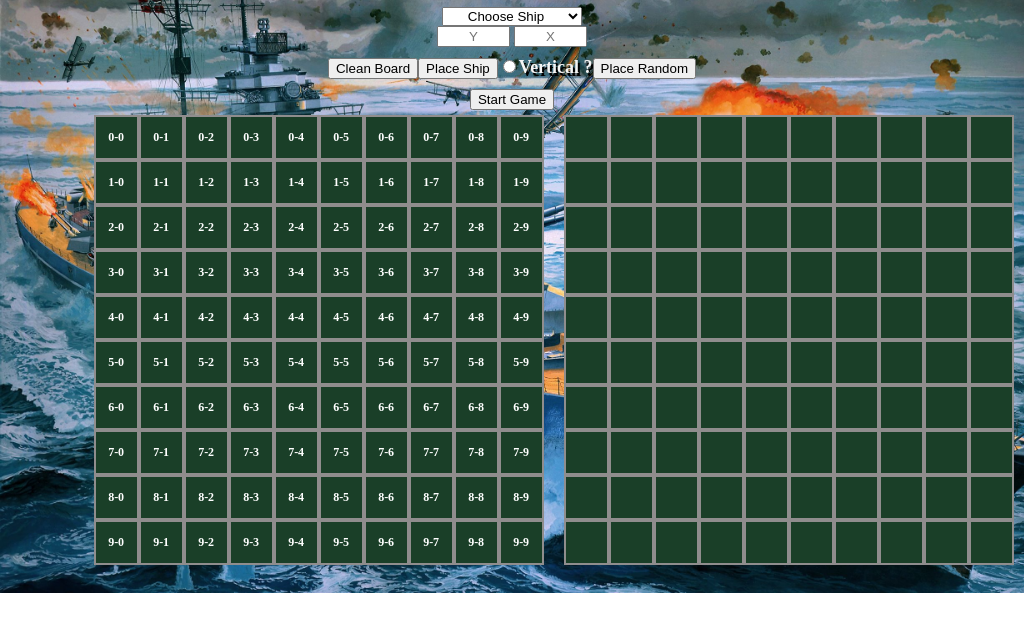
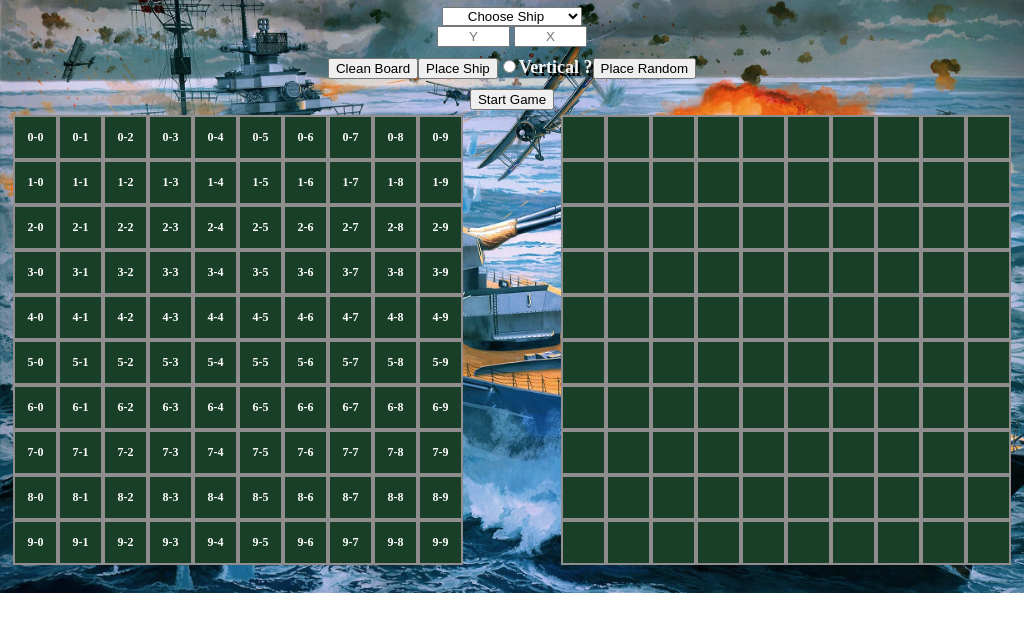
Before and after one commit to MephistoDevelop/battleship, a plain HTML site: page index.html in a window 1024 px wide. Shown: the part 74-706 px from the top of the page. Drawn offline with Linux system fonts and the light colour scheme.

Commit message:
Refactor media query

```diff
--- a/styles.css
+++ b/styles.css
@@ -107,10 +107,10 @@ input[type='text'] {
 .row {
   min-width: 485px;
 }
-@media screen and (min-width: 901px) {
+@media screen and (min-width: 901px) and (max-width: 1150px) {
   .board {
     min-width: 920px;
-    margin: 0 8%;
+    margin: 0;
   }
 }
 @media screen and (min-width: 600px) and (max-width: 900px) {
```
